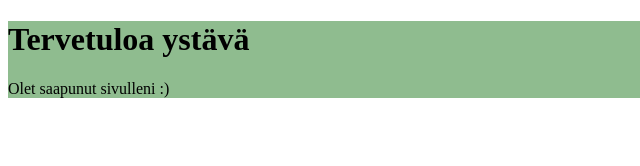
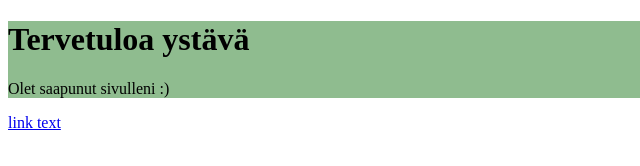
Before and after one commit to metmoberg/kookos, a plain HTML site: page second.html in a window 1280 px wide. Shown: the full height of the page, 0-640 px from the left. Drawn offline with Linux system fonts and the light colour scheme.

Commit message:
Update second.html

```diff
--- a/second.html
+++ b/second.html
@@ -12,6 +12,8 @@
          <p>Olet saapunut sivulleni :)</p>
         </header>
 
+        <a href="https://metmoberg.github.io/kookos">link text</a>
+
     </body>
 
 
```
